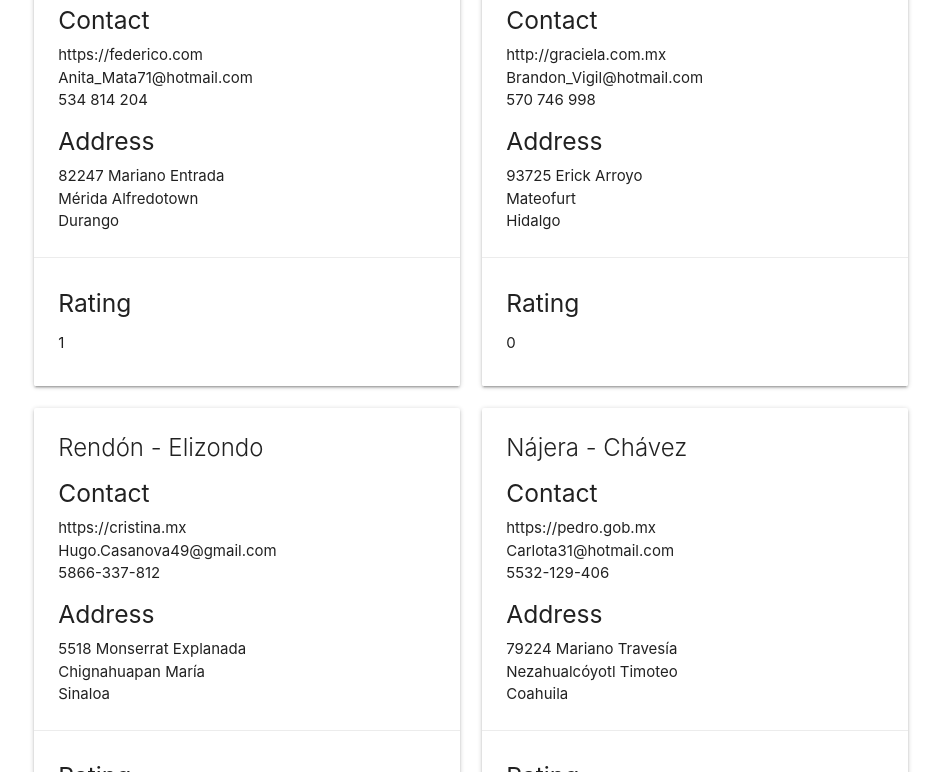
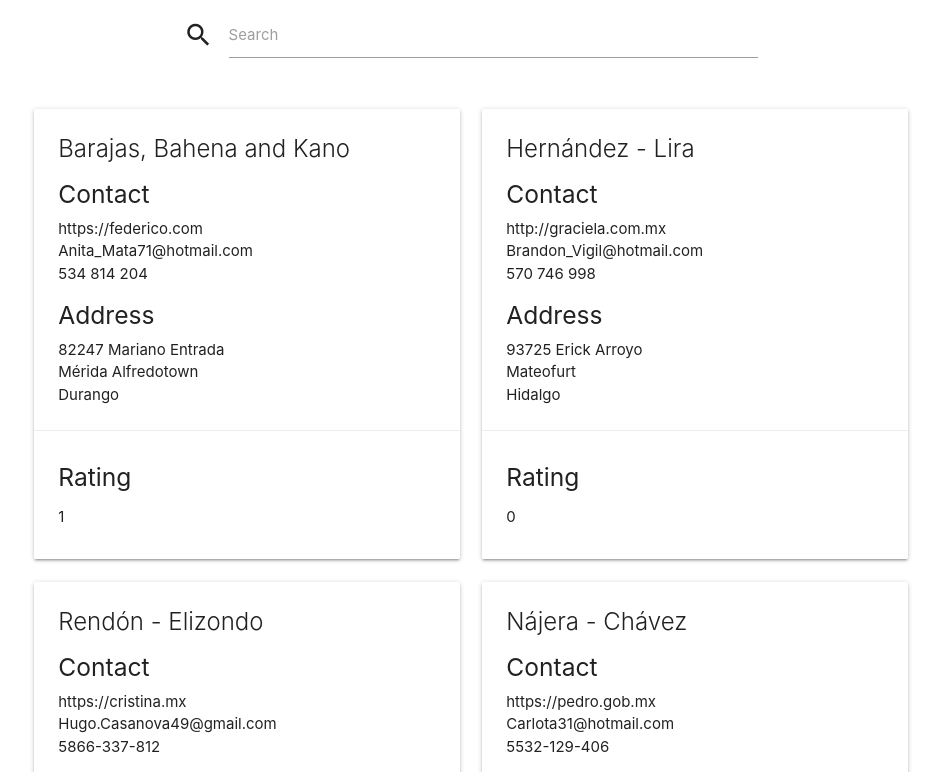
Before and after one commit to omarmorales/gulp2, a plain HTML site: page index.html in a window 1280 px wide. Shown: the part 209-981 px from the top of the page, without its empty margins (169-1110 px from the left). Drawn offline with nearby package versions, Linux system fonts and the light colour scheme; some packages are replaced by stand-ins of ours.

Commit message:
pagination and search input

```diff
--- a/index.html
+++ b/index.html
@@ -13,8 +13,18 @@
 <body ng-app="myApp" ng-controller="RestosCtrl">
 	<div class="container">
 		<h1 class="center-align">Melp</h1>
+		<h3 class="center-align">Find the best dining options in Mexico!</h3>
 		<div class="row">
-			<div class="col s12 m6" ng-repeat="x in restos">
+			<form>
+				<div class="input-field col s8 offset-s2">
+					<i class="material-icons prefix">search</i>
+					<input type="text" id="icon_prefix" class="validate" ng-model="search">
+					<label for="icon_prefix">Search</label>
+				</div>
+			</form>
+		</div>
+		<div class="row">
+			<div class="col s12 m6" dir-paginate="x in restos | itemsPerPage: 6 | filter:search">
 				<div class="card">
 					<div class="card-content">
 						<span class="card-title">{{ x.name }}</span>
@@ -33,6 +43,7 @@
 					</div>
 				</div>
 			</div>
+			<dir-pagination-controls class="center-align"></dir-pagination-controls>
 		</div>
 		<div class="row">
 			<map zoom="11" center="[40.74, -74.18]">
```
